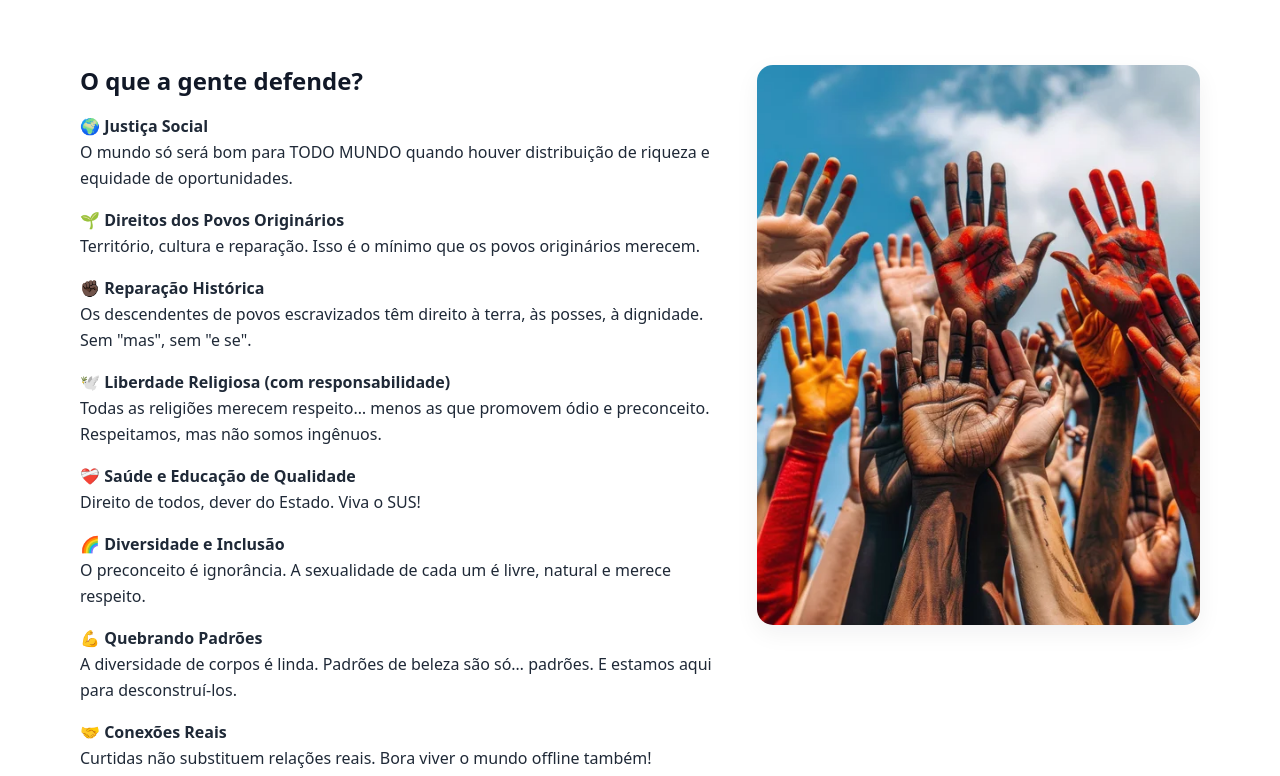
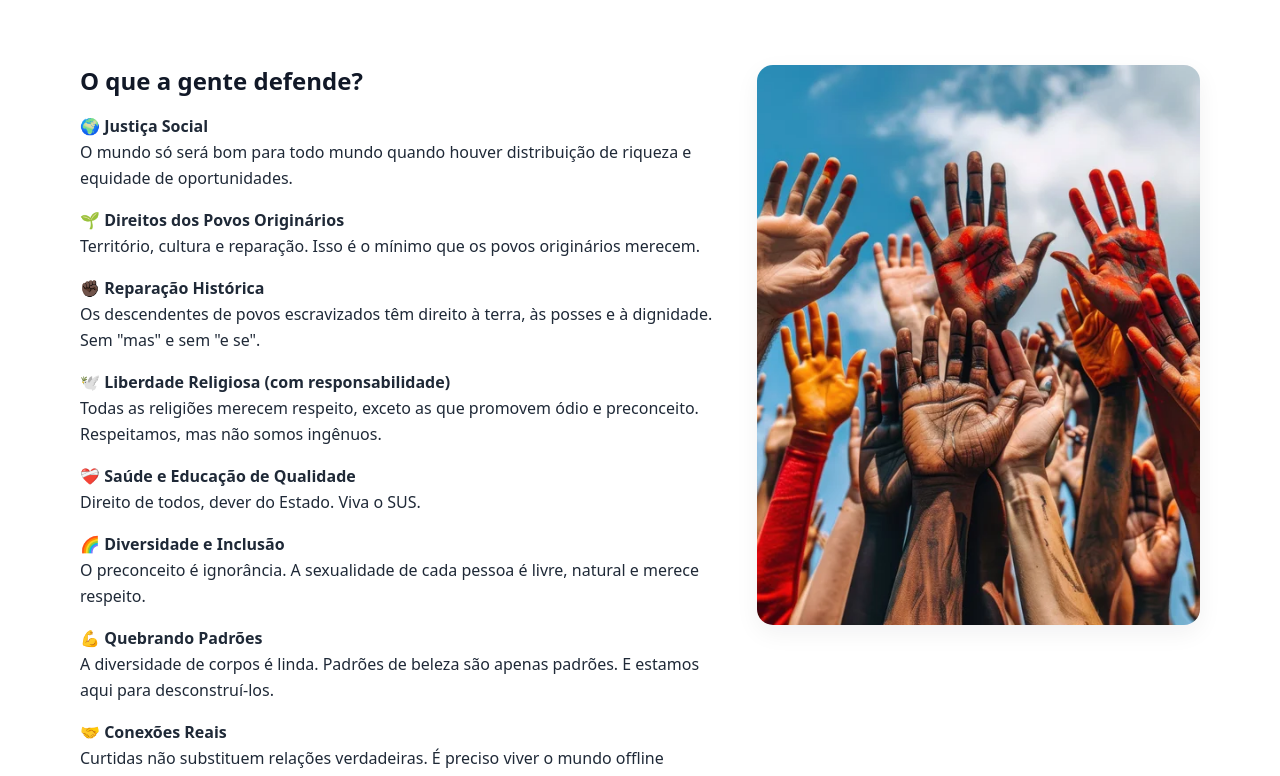
Before and after one commit to andretomazela-dev/manifesto, a Next.js app: page /manifesto in a window 1280 px wide. Shown: the part 449-1225 px from the top of the page. Built offline with nearby package versions, Linux system fonts and the light colour scheme.

Commit message:
Update page.jsx

```diff
--- a/app/manifesto/page.jsx
+++ b/app/manifesto/page.jsx
@@ -34,7 +34,7 @@ export default function Manifesto() {
             <ul className="space-y-4 text-gray-800 leading-relaxed">
               <li>
                 <strong>🌍 Justiça Social</strong><br />
-                O mundo só será bom para TODO MUNDO quando houver distribuição
+                O mundo só será bom para todo mundo quando houver distribuição
                 de riqueza e equidade de oportunidades.
               </li>
               <li>
@@ -45,31 +45,31 @@ export default function Manifesto() {
               <li>
                 <strong>✊🏿 Reparação Histórica</strong><br />
                 Os descendentes de povos escravizados têm direito à terra, às
-                posses, à dignidade. Sem &quot;mas&quot;, sem &quot;e se&quot;.
+                posses e à dignidade. Sem &quot;mas&quot; e sem &quot;e se&quot;.
               </li>
               <li>
                 <strong>🕊️ Liberdade Religiosa (com responsabilidade)</strong><br />
-                Todas as religiões merecem respeito… menos as que promovem ódio
+                Todas as religiões merecem respeito, exceto as que promovem ódio
                 e preconceito. Respeitamos, mas não somos ingênuos.
               </li>
               <li>
                 <strong>❤️‍🩹 Saúde e Educação de Qualidade</strong><br />
-                Direito de todos, dever do Estado. Viva o SUS!
+                Direito de todos, dever do Estado. Viva o SUS.
               </li>
               <li>
                 <strong>🌈 Diversidade e Inclusão</strong><br />
-                O preconceito é ignorância. A sexualidade de cada um é livre,
+                O preconceito é ignorância. A sexualidade de cada pessoa é livre,
                 natural e merece respeito.
               </li>
               <li>
                 <strong>💪 Quebrando Padrões</strong><br />
-                A diversidade de corpos é linda. Padrões de beleza são só…
-                padrões. E estamos aqui para desconstruí-los.
+                A diversidade de corpos é linda. Padrões de beleza são apenas padrões.
+                E estamos aqui para desconstruí-los.
               </li>
               <li>
                 <strong>🤝 Conexões Reais</strong><br />
-                Curtidas não substituem relações reais. Bora viver o mundo
-                offline também!
+                Curtidas não substituem relações verdadeiras. É preciso viver o mundo
+                offline também.
               </li>
               <li>
                 <strong>🧠 Saúde Mental é Prioridade</strong><br />
@@ -120,7 +120,7 @@ export default function Manifesto() {
             <p className="mt-4 text-gray-700">
               A Tomazela | Estratégia &amp; Comunicação nasceu para conectar
               marcas e projetos a públicos que compartilham valores reais. Aqui,
-              a comunicação vai além do marketing: ela constrói narrativas,
+              a comunicação vai além do marketing: constrói narrativas,
               fortalece causas e dá voz a quem precisa ser ouvido.
             </p>
             <p className="mt-3 text-gray-700">
```
